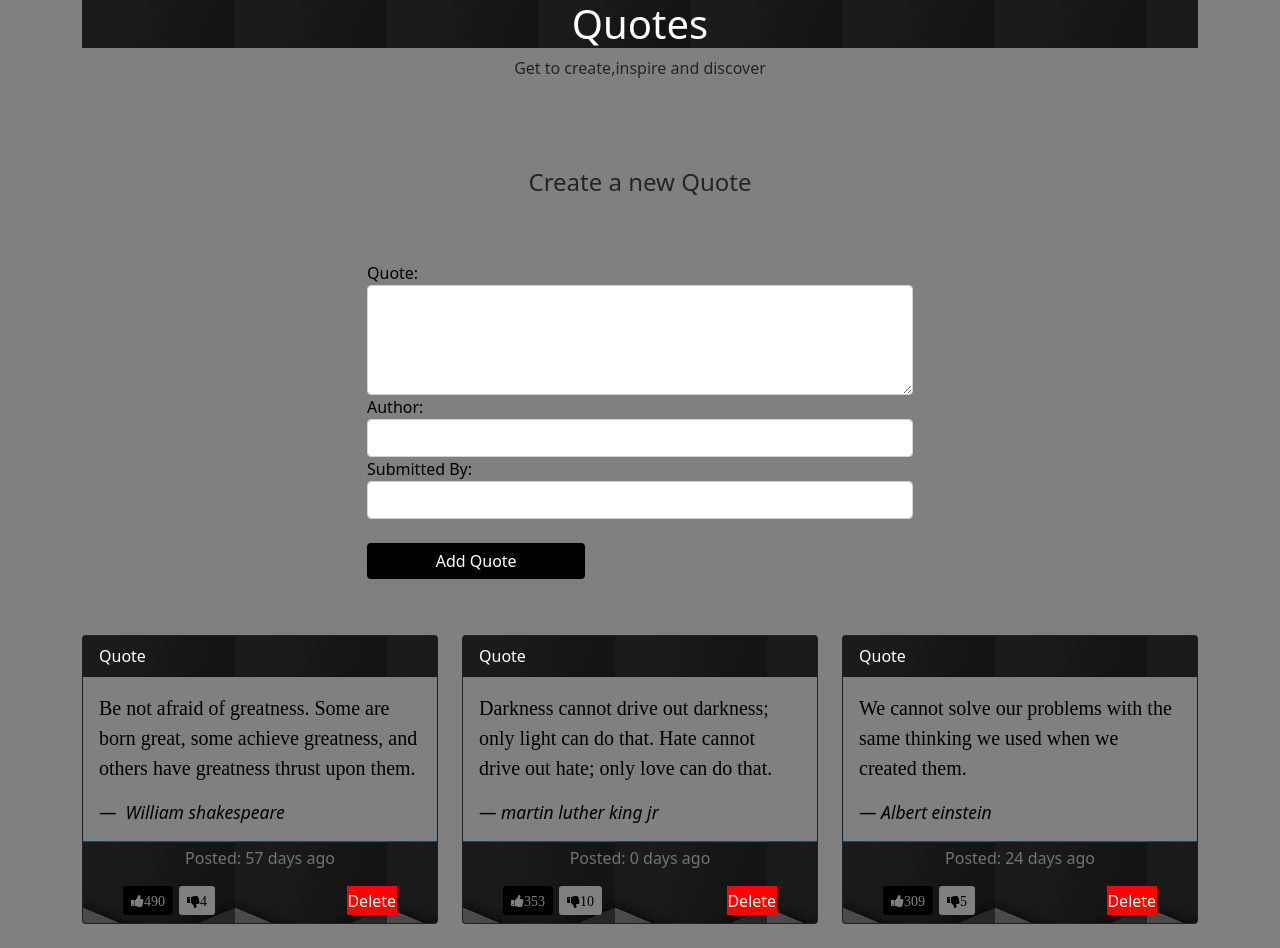
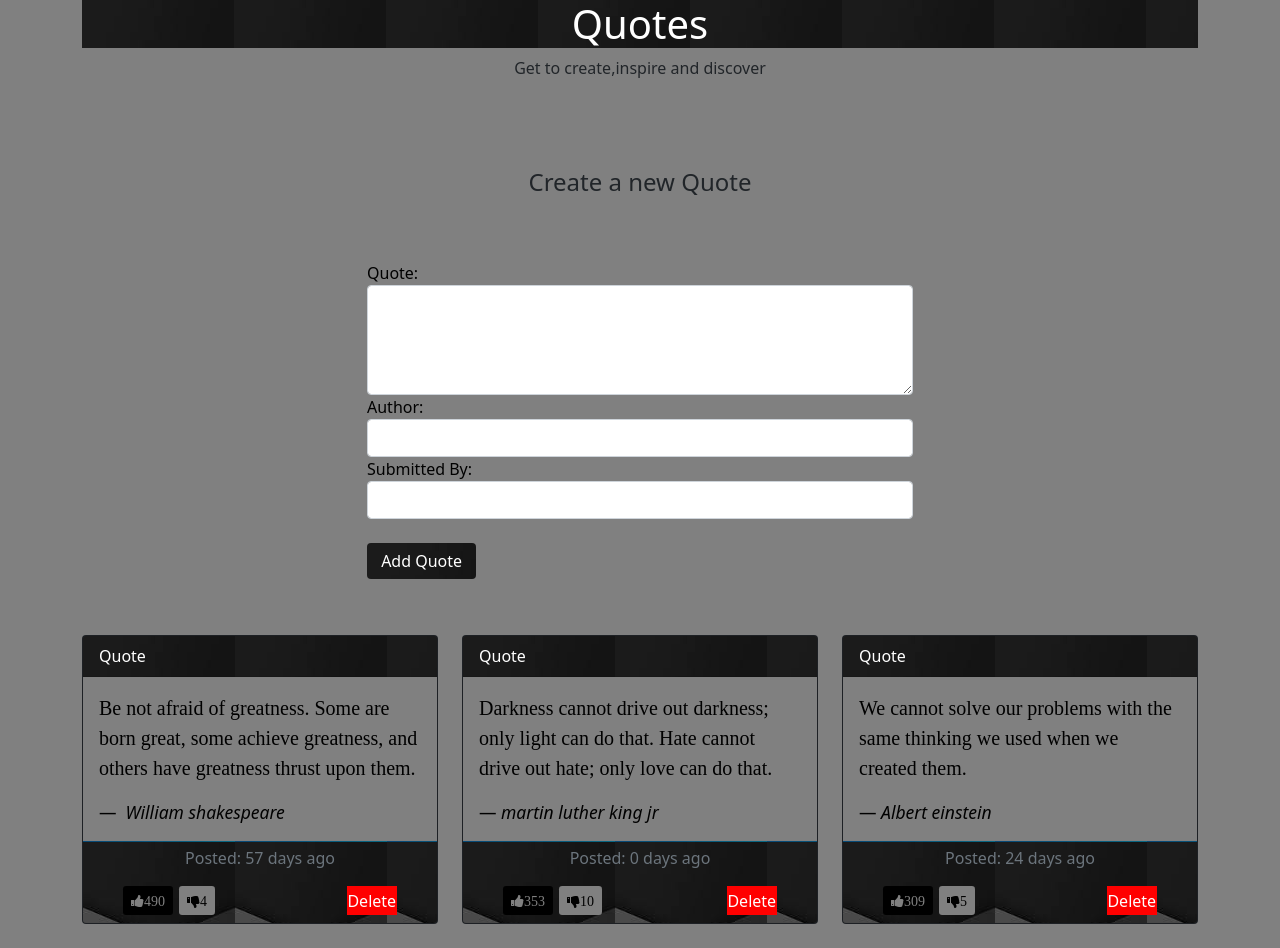
Before and after one commit to OdidiLavender/QOUTES, an Angular app: page / in a window 1280 px wide. Built offline with nearby package versions, Linux system fonts and the light colour scheme.

Commit message:
modified the add quote button background

```diff
--- a/src/app/quote-form/quote-form.component.css
+++ b/src/app/quote-form/quote-form.component.css
@@ -1,7 +1,7 @@
 .btn{
-    background-color:black;
+    background-image: url(src/assets/pattern.jpeg);
     height: 50%;
-    width: 40%;
+    width: 20%;
     color: white;
     border: none;
 }
```
